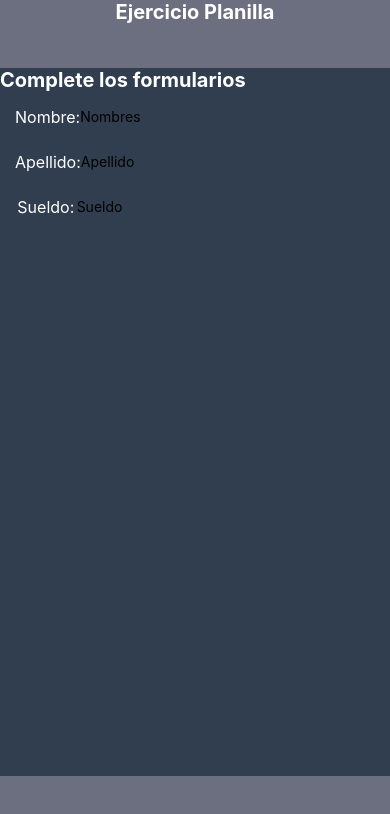
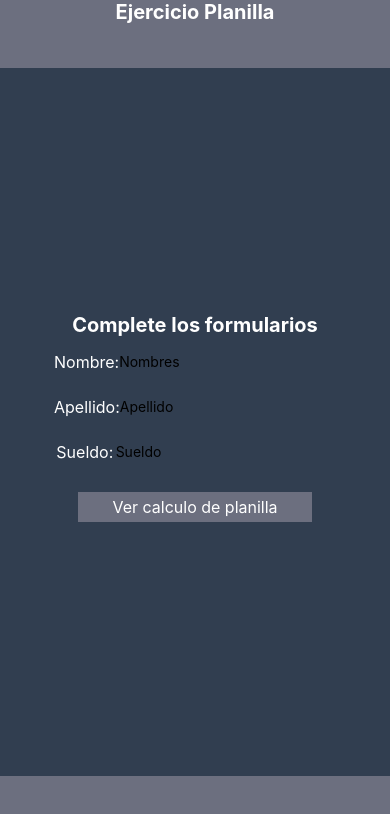
Before and after one commit to JGS83-dev/dps-desafio2-planilla, a React Native app: screen /Formulario in a window 390 px wide. Shown: the top 814 px of the page. Built offline with nearby package versions, Linux system fonts and the light colour scheme; some icons are missing.

Commit message:
Agregada navegacion y guardado de datos

```diff
--- a/components/Formulario.js
+++ b/components/Formulario.js
@@ -6,7 +6,7 @@ import {
     Dimensions,
     View,
     TextInput,
-    Button,
+    TouchableOpacity
 } from 'react-native';
 import { colores } from '../config/colores';
 import AsyncStorage from '@react-native-async-storage/async-storage';
@@ -24,11 +24,14 @@ const Formulario = ({ navigation }) => {
 
     const GuardarDatosFormulario = async () => {
         try {
+            console.log('Guardando datos...');
             await AsyncStorage.setItem('nombre', nombre);
             await AsyncStorage.setItem('apellido', apellido);
-            await AsyncStorage.setItem('sueldo', sueldo);
+            await AsyncStorage.setItem('sueldo', sueldo.toString());
+            console.log('Datos guardados...');
+            navigation.navigate("Resultados");
         } catch (e) {
-            console.log('Ocurrio un error:', e)
+            console.log('Ocurrio un error:', e);
         }
     };
 
@@ -39,6 +42,7 @@ const Formulario = ({ navigation }) => {
 
             contenido={(
                 <>
+                    <View style={styles.container}>
                         <Text style={styles.letraTitulo}>Complete los formularios</Text>
                         <View style={styles.inputContainer}>
                             <Text style={styles.letra}>Nombre:</Text>
@@ -66,6 +70,14 @@ const Formulario = ({ navigation }) => {
                                 onChangeText={text => setSueldo(text)}
                                 style={styles.input}
                             />
+                        </View>
+
+                        <View style={styles.buttonContainer}>
+                            <TouchableOpacity style={styles.button}
+                                onPress={GuardarDatosFormulario}>
+                                <Text style={styles.buttonText}>Ver calculo de planilla</Text>
+                            </TouchableOpacity>
+                        </View>
                     </View>
                 </>
             )}></ContenedorPrincipal>
```
Lines whose indentation alone changed are shown as unchanged.
